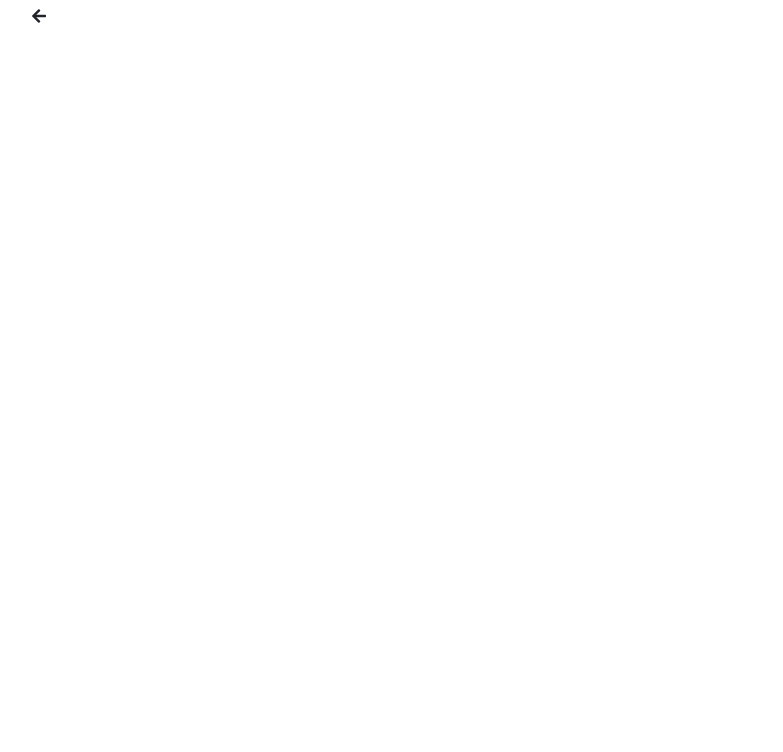
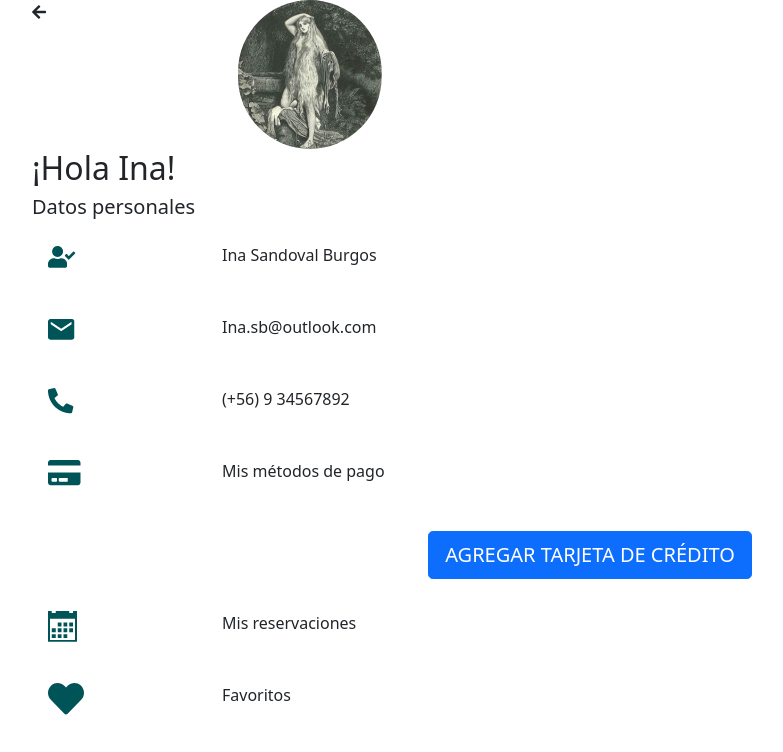
Before and after one commit to karoll-lozano/appv, a website: page bienvenida.html in a window 1280 px wide. Shown: the whole page, without its empty margins (50-833 px from the left). Drawn offline with nearby package versions, Linux system fonts and the light colour scheme.

Commit message:
Ultimas laminas y html hechos

```diff
--- a/bienvenida.html
+++ b/bienvenida.html
@@ -20,15 +20,112 @@
   </head>
 
   <body>
-
     <section>
         <div class="container">
-            <div class="col-6 my-1">
+          <div class="row">
+            <div class="col-2 ">
                 <i class="fas fa-arrow-left"></i>
             </div>
+            <div class="col-8">
+              <a href="#" class="mx-3">
+                <img src="img/perfil.png" alt="">
+              </a>
+            </div>
+          </div>
         </div>
 
-    </section>
+        <div class="container">
+          <div class="col-6">
+            <h2>¡Hola Ina!</h2>
+            <h5>Datos personales</h5>
+          </div>
+        </div>
+
+
+        <div class="container">
+          <div class="row">
+            <div class="col-2 my-3">
+              <a href="#" class="mx-3">
+                  <img src="img/icon-user.png" alt="">
+              </a>
+            </div>
+            <div class="col-8 my-3">
+              <p>Ina Sandoval Burgos</p>
+            </div>
+          </div>
+        </div>
+
+        <div class="container">
+          <div class="row">
+            <div class="col-2 my-3">
+              <a href="#" class="mx-3">
+                  <img src="img/icon-mail.png" alt="">
+              </a>
+            </div>
+            <div class="col-8 my-3">
+              <p>Ina.sb@outlook.com</p>
+            </div>
+          </div>
+        </div>
+
+        <div class="container">
+          <div class="row">
+            <div class="col-2 my-3">
+              <a href="#" class="mx-3">
+                <img src="img/icon-phone.png" alt="">
+              </a>
+            </div>
+            <div class="col-8 my-3">
+              <p>(+56) 9 34567892</p>
+            </div>
+          </div>
+        </div>
+
+        <div class="container">
+          <div class="row">
+            <div class="col-2 my-3">
+              <a href="#" class="mx-3">
+                <img src="img/icon-card.png" alt="">
+              </a>
+            </div>
+            <div class="col-8 my-3">
+              <p>Mis métodos de pago</p>
+            </div>
+          </div>
+        </div>
+
+        <div class="col-12 my-3 text-center">
+          <button type="button" class="btn btn-primary btn-lg">AGREGAR TARJETA DE CRÉDITO</button>
+        </div>
+
+        <div class="container">
+          <div class="row">
+            <div class="col-2 my-3">
+              <a href="#" class="mx-3">
+                <img src="img/icon-calendar.png" alt="">
+              </a>
+            </div>
+            <div class="col-8 my-3">
+              <p>Mis reservaciones</p>
+            </div>
+          </div>
+        </div>
+
+        <div class="container">
+          <div class="row">
+            <div class="col-2 my-3">
+              <a href="#" class="mx-3">
+                <img src="img/icon-heart.png" alt="">
+              </a>
+            </div>
+            <div class="col-8 my-3">
+              <p>Favoritos</p>
+            </div>
+          </div>
+        </div>
+
+
+      </section>
 
 
 
```
Also changed, not shown: busqueda.html (added, +153 -0 lines), css/busqueda.css (added), img/Icon-location.png (added), img/icon-calendar.png (added), img/icon-calendar1.png (added), img/icon-calendar2.png (added), img/icon-card.png (added), img/icon-heart.png (added), img/icon-mail.png (added), img/icon-maps.png (added), img/icon-navigation.png (added), img/icon-people.png (added), img/icon-phone.png (added), img/icon-user.png (added), 1 more files, 3 other files.
